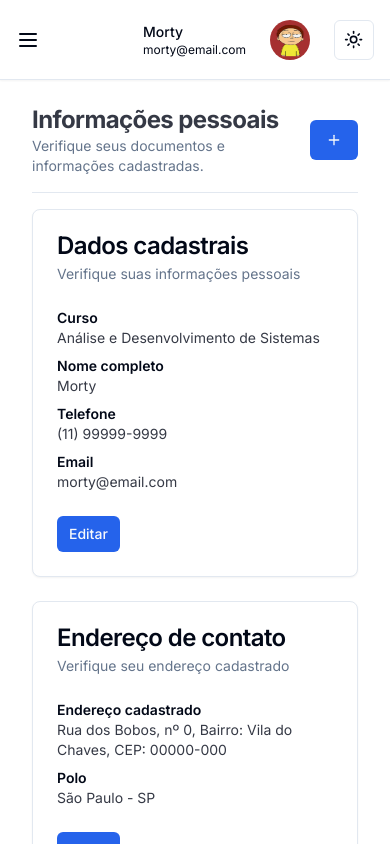
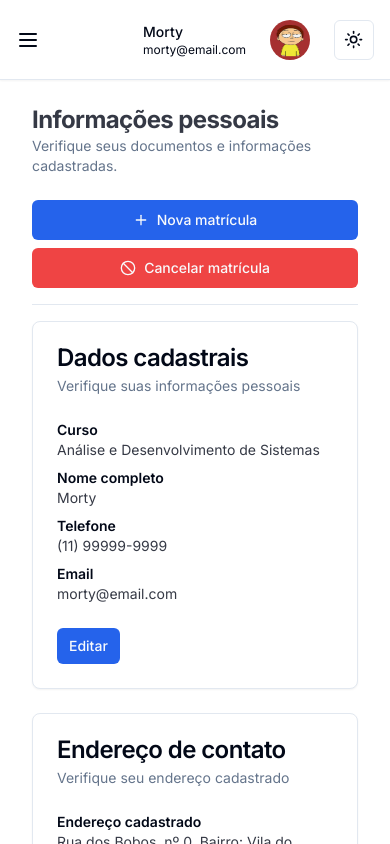
Before and after one commit to rbpolim/senac-gestao-escolar, a Next.js app: page / in a window 390 px wide. Shown: the top 844 px of the page. Built offline with nearby package versions, Linux system fonts and the light colour scheme.

Commit message:
feat: create info-card & replace

```diff
--- a/app/(dashboard)/page.tsx
+++ b/app/(dashboard)/page.tsx
@@ -1,97 +1,59 @@
+import { Ban, Plus } from "lucide-react"
+
 import { Heading } from "@/components/heading"
 import { Button } from "@/components/ui/button"
 import { Separator } from "@/components/ui/separator"
-import {
-  Card,
-  CardHeader,
-  CardTitle,
-  CardDescription,
-  CardContent,
-  CardFooter
-} from "@/components/ui/card"
-import { Plus } from "lucide-react"
+import { InfoCard } from "@/components/info-card"
+
+import { addressData, profileData } from "@/constants/profile-data"
 
 const Home = () => {
   return (
     <div className="flex-1 p-8 pt-6 space-y-4">
-      <div className="flex items-center justify-between gap-x-6">
+      <div className="grid grid-cols-1 gap-6 md:grid-cols-2">
         <Heading
           title="Informações pessoais"
           description="Verifique seus documentos e informações cadastradas."
         />
-        <Button>
-          <Plus className="w-4 h-4 md:mr-2" />
-          <span className="hidden md:flex">Nova matrícula</span>
-        </Button>
+        <div className="grid grid-cols-1 gap-2 md:ml-auto md:grid-cols-2 md:w-fit">
+          <Button>
+            <Plus className="w-4 h-4 mr-2" />
+            <span className="">Nova matrícula</span>
+          </Button>
+          <Button variant="destructive">
+            <Ban className="w-4 h-4 mr-2" />
+            <span className="">Cancelar matrícula</span>
+          </Button>
+        </div>
       </div>
       <Separator />
       <div className="grid grid-cols-1 gap-6">
-        <Card>
-          <CardHeader>
-            <CardTitle>Dados cadastrais</CardTitle>
-            <CardDescription>
-              Verifique suas informações pessoais
-            </CardDescription>
-          </CardHeader>
-          <CardContent>
-            <div className="space-y-2 text-sm">
-              <div>
-                <p className="font-semibold">Curso</p>
-                <p className="text-foreground/80">Análise e Desenvolvimento de Sistemas</p>
+        <InfoCard
+          title="Dados cadastrais"
+          description="Verifique suas informações pessoais"
+        >
+          <div className="space-y-2 text-sm">
+            {profileData.map((item) => (
+              <div key={item.label}>
+                <p className="font-semibold">{item.label}</p>
+                <p className="text-foreground/80">{item.description}</p>
               </div>
-              <div>
-                <p className="font-semibold">Nome completo</p>
-                <p className="text-foreground/80">Morty</p>
+            ))}
+          </div>
+        </InfoCard>
+        <InfoCard
+          title="Endereço de contato"
+          description="Verifique seu endereço cadastrado"
+        >
+          <div className="space-y-2 text-sm">
+            {addressData.map((item) => (
+              <div key={item.label}>
+                <p className="font-semibold">{item.label}</p>
+                <p className="text-foreground/80">{item.description}</p>
               </div>
-              <div>
-                <p className="font-semibold">Telefone</p>
-                <p className="text-foreground/80">
-                  (11) 99999-9999
-                </p>
-              </div>
-              <div>
-                <p className="font-semibold">Email</p>
-                <p className="text-foreground/80">
-                  morty@email.com
-                </p>
-              </div>
-            </div>
-          </CardContent>
-          <CardFooter>
-            <Button size="sm" className="btn btn-primary btn-sm">
-              Editar
-            </Button>
-          </CardFooter>
-        </Card>
-        <Card>
-          <CardHeader>
-            <CardTitle>Endereço de contato</CardTitle>
-            <CardDescription>Verifique seu endereço cadastrado</CardDescription>
-          </CardHeader>
-          <CardContent>
-            <div className="space-y-2 text-sm">
-              <div>
-                <p className="font-semibold">Endereço cadastrado</p>
-                <p className="text-foreground/80">
-                  Rua dos Bobos,
-                  nº 0, Bairro: Vila do Chaves,
-                  CEP: 00000-000
-                </p>
-              </div>
-              <div>
-                <p className="font-semibold">Polo</p>
-                <p className="text-foreground/80">
-                  São Paulo - SP
-                </p>
-              </div>
-            </div>
-          </CardContent>
-          <CardFooter>
-            <Button size="sm" className="btn btn-primary btn-sm">
-              Editar
-            </Button>
-          </CardFooter>
-        </Card>
+            ))}
+          </div>
+        </InfoCard>
       </div>
     </div>
   )
--- /dev/null
+++ b/components/info-card.tsx
@@ -0,0 +1,40 @@
+import {
+  Card,
+  CardHeader,
+  CardTitle,
+  CardDescription,
+  CardContent,
+  CardFooter
+} from "@/components/ui/card"
+import { Button } from "@/components/ui/button"
+
+type InfoCardProps = {
+  title: string
+  description: string
+  children: React.ReactNode
+}
+
+export const InfoCard = ({
+  title,
+  description,
+  children,
+}: InfoCardProps) => {
+  return (
+    <Card>
+      <CardHeader>
+        <CardTitle>{title}</CardTitle>
+        <CardDescription>
+          {description}
+        </CardDescription>
+      </CardHeader>
+      <CardContent>
+        {children}
+      </CardContent>
+      <CardFooter>
+        <Button size="sm" className="btn btn-primary btn-sm">
+          Editar
+        </Button>
+      </CardFooter>
+    </Card>
+  )
+}
```
Also changed, not shown: tsconfig.json (+17 -4 lines).
